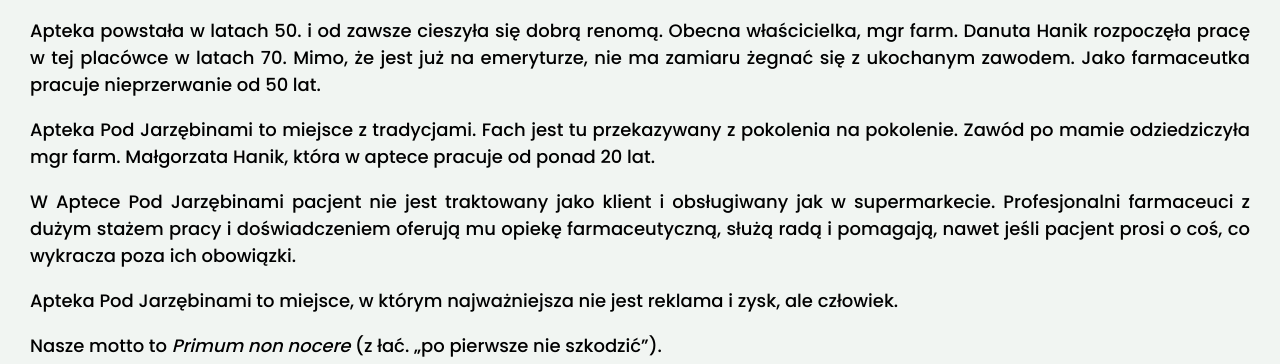
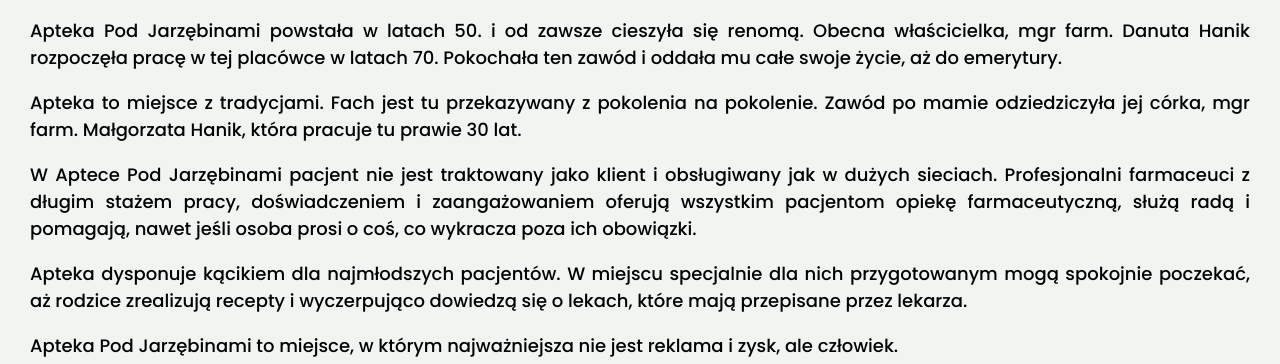
Before and after one commit to Marek572/AptekaPodJarzebinami, a plain HTML site: page index.html in a window 1280 px wide. Shown: the part 903-1267 px from the top of the page. Drawn offline with Linux system fonts and the light colour scheme.

Commit message:
content update

```diff
--- a/index.html
+++ b/index.html
@@ -35,19 +35,11 @@
     </div>
     <div class="content">
         <h1 class="title">O nas</h1>
-        <p>Apteka powstała w latach 50. i od zawsze cieszyła się dobrą renomą. Obecna właścicielka, mgr
-            farm. Danuta Hanik rozpoczęła pracę w tej placówce w latach 70. Mimo, że jest już na
-            emeryturze, nie ma zamiaru żegnać się z ukochanym zawodem. Jako farmaceutka pracuje nieprzerwanie
-            od 50 lat.</p>
-        <p>Apteka Pod Jarzębinami to miejsce z tradycjami. Fach jest tu przekazywany
-            z pokolenia na pokolenie. Zawód po mamie odziedziczyła mgr farm. Małgorzata Hanik, która
-            w aptece pracuje od ponad 20 lat.</p>
-        <p>W Aptece Pod Jarzębinami pacjent nie jest traktowany jako klient i obsługiwany jak
-            w supermarkecie. Profesjonalni farmaceuci z dużym stażem pracy i doświadczeniem oferują
-            mu opiekę farmaceutyczną, służą radą i pomagają, nawet jeśli pacjent prosi o coś, co wykracza
-            poza ich obowiązki.</p>
-        <p>Apteka Pod Jarzębinami to miejsce, w którym najważniejsza nie jest reklama i zysk,
-            ale człowiek.</p>
+        <p>Apteka Pod Jarzębinami powstała w latach 50. i od zawsze cieszyła się renomą. Obecna właścicielka, mgr farm. Danuta Hanik rozpoczęła pracę w tej placówce w latach 70. Pokochała ten zawód i oddała mu całe swoje życie, aż do emerytury.</p>
+        <p>Apteka to miejsce z tradycjami. Fach jest tu przekazywany z pokolenia na pokolenie. Zawód po mamie odziedziczyła jej córka, mgr farm. Małgorzata Hanik, która pracuje tu prawie 30 lat.</p>
+        <p>W Aptece Pod Jarzębinami pacjent nie jest traktowany jako klient i obsługiwany jak w dużych sieciach. Profesjonalni farmaceuci z długim stażem pracy, doświadczeniem i zaangażowaniem oferują wszystkim pacjentom opiekę farmaceutyczną, służą radą i pomagają, nawet jeśli osoba prosi o coś, co wykracza poza ich obowiązki.</p>
+        <p>Apteka dysponuje kącikiem dla najmłodszych pacjentów. W miejscu specjalnie dla nich przygotowanym mogą spokojnie poczekać, aż rodzice zrealizują recepty i wyczerpująco dowiedzą się o lekach, które mają przepisane przez lekarza.</p>
+        <p>Apteka Pod Jarzębinami to miejsce, w którym najważniejsza nie jest reklama i zysk, ale człowiek.</p>
         <p>Nasze motto to <i>Primum non nocere</i> (z łać. „po pierwsze nie szkodzić”).</p>
     </div>
     <div class="copy">Copyright &copy; 2021 Marek Porębski, All right reserved.</div>
```
